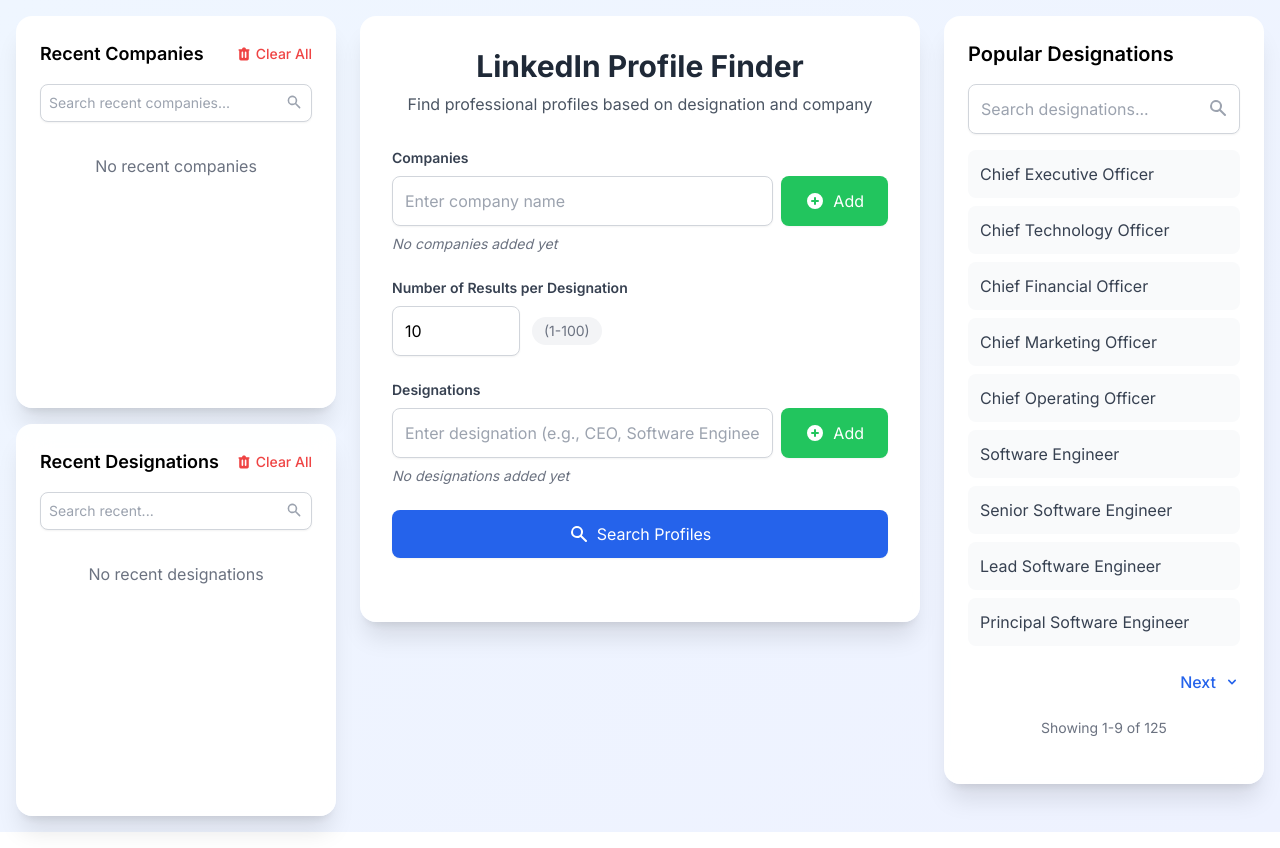
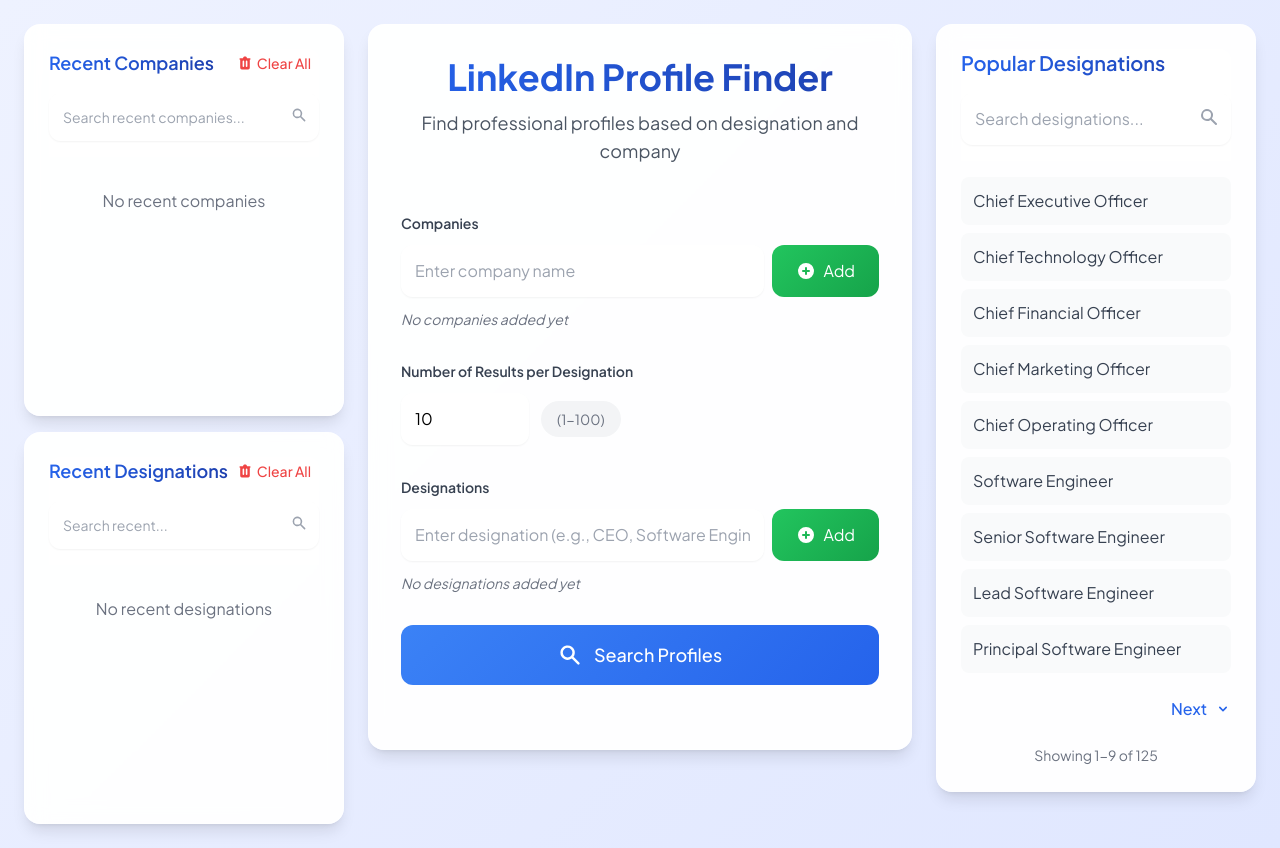
Before and after one commit to shrujaiGupta/Linkedin-Profile-Search-Tool, a website: page index.html in a window 1280 px wide. Drawn offline with nearby package versions, Linux system fonts and the light colour scheme.

Commit message:
beautuify UI

```diff
--- a/index.html
+++ b/index.html
@@ -5,10 +5,11 @@
     <meta name="viewport" content="width=device-width, initial-scale=1.0">
     <title>LinkedIn Profile Finder</title>
     <script src="https://cdn.tailwindcss.com"></script>
-    <link href="https://fonts.googleapis.com/css2?family=Inter:wght@400;500;600;700&display=swap" rel="stylesheet">
+    <link href="https://fonts.googleapis.com/css2?family=Plus+Jakarta+Sans:wght@400;500;600;700&display=swap" rel="stylesheet">
     <style>
         body {
-            font-family: 'Inter', sans-serif;
+            font-family: 'Plus Jakarta Sans', sans-serif;
+            background: linear-gradient(135deg, #EEF2FF 0%, #E0E7FF 100%);
         }
         .animate-fade-in {
             animation: fadeIn 0.5s ease-in;
@@ -16,6 +17,11 @@
         @keyframes fadeIn {
             from { opacity: 0; transform: translateY(10px); }
             to { opacity: 1; transform: translateY(0); }
+        }
+        .glass-effect {
+            background: rgba(255, 255, 255, 0.95);
+            backdrop-filter: blur(10px);
+            border: 1px solid rgba(255, 255, 255, 0.2);
         }
         .designation-item {
             transition: all 0.3s ease;
@@ -34,6 +40,7 @@
         }
         .suggestions-panel::-webkit-scrollbar-track {
             background: #EDF2F7;
+            border-radius: 3px;
         }
         .suggestions-panel::-webkit-scrollbar-thumb {
             background-color: #CBD5E0;
@@ -50,24 +57,49 @@
         }
         .suggestions-list::-webkit-scrollbar-track {
             background: #EDF2F7;
+            border-radius: 3px;
         }
         .suggestions-list::-webkit-scrollbar-thumb {
             background-color: #CBD5E0;
             border-radius: 3px;
         }
+        .input-focus-ring {
+            transition: all 0.2s ease;
+            border: 2px solid transparent;
+        }
+        .input-focus-ring:focus {
+            border-color: #3B82F6;
+            box-shadow: 0 0 0 3px rgba(59, 130, 246, 0.1);
+        }
+        .btn-primary {
+            background: linear-gradient(135deg, #3B82F6 0%, #2563EB 100%);
+            transition: all 0.3s ease;
+        }
+        .btn-primary:hover {
+            transform: translateY(-1px);
+            box-shadow: 0 4px 12px rgba(37, 99, 235, 0.2);
+        }
+        .btn-secondary {
+            background: linear-gradient(135deg, #22C55E 0%, #16A34A 100%);
+            transition: all 0.3s ease;
+        }
+        .btn-secondary:hover {
+            transform: translateY(-1px);
+            box-shadow: 0 4px 12px rgba(22, 163, 74, 0.2);
+        }
     </style>
 </head>
-<body class="bg-gradient-to-br from-blue-50 to-indigo-50 min-h-screen p-4">
+<body class="min-h-screen p-6">
     <div class="flex space-x-6">
         <!-- Left Side Recent Panels -->
         <div class="w-80 flex flex-col space-y-4 h-screen">
             <!-- Recent Companies -->
-            <div class="bg-white rounded-2xl shadow-xl p-6 backdrop-blur-lg bg-opacity-95 suggestions-panel flex-1 flex flex-col">
-                <div class="sticky top-0 bg-white pb-4 z-10">
+            <div class="glass-effect rounded-2xl shadow-lg p-6 suggestions-panel flex-1 flex flex-col">
+                <div class="sticky top-0 bg-white/95 pb-4 z-10 rounded-t-xl">
                     <div class="flex items-center justify-between mb-4">
-                        <h2 class="text-lg font-semibold">Recent Companies</h2>
+                        <h2 class="text-lg font-semibold bg-gradient-to-r from-blue-600 to-blue-800 bg-clip-text text-transparent">Recent Companies</h2>
                         <button onclick="clearAllRecentCompanies()"
-                                class="text-red-500 hover:text-red-700 text-sm font-medium flex items-center space-x-1">
+                                class="text-red-500 hover:text-red-700 text-sm font-medium flex items-center space-x-1 hover:bg-red-50 px-2 py-1 rounded-lg transition-all duration-200">
                             <svg xmlns="http://www.w3.org/2000/svg" class="h-4 w-4" viewBox="0 0 20 20" fill="currentColor">
                                 <path fill-rule="evenodd" d="M9 2a1 1 0 00-.894.553L7.382 4H4a1 1 0 000 2v10a2 2 0 002 2h8a2 2 0 002-2V6a1 1 0 100-2h-3.382l-.724-1.447A1 1 0 0011 2H9zM7 8a1 1 0 012 0v6a1 1 0 11-2 0V8zm5-1a1 1 0 00-1 1v6a1 1 0 102 0V8a1 1 0 00-1-1z" clip-rule="evenodd" />
                             </svg>
@@ -77,14 +109,14 @@
                     <div class="relative">
                         <input type="text"
                                id="recentCompanySearch"
-                               class="w-full p-2 pr-8 border border-gray-300 rounded-lg focus:ring-2 focus:ring-blue-500 focus:border-blue-500 transition-all duration-200 bg-white shadow-sm text-sm"
+                               class="w-full p-3 pr-8 rounded-xl input-focus-ring bg-white/50 shadow-sm text-sm"
                                placeholder="Search recent companies...">
-                        <svg xmlns="http://www.w3.org/2000/svg" class="h-4 w-4 absolute right-2.5 top-2.5 text-gray-400" viewBox="0 0 20 20" fill="currentColor">
+                        <svg xmlns="http://www.w3.org/2000/svg" class="h-4 w-4 absolute right-3 top-3.5 text-gray-400" viewBox="0 0 20 20" fill="currentColor">
                             <path fill-rule="evenodd" d="M8 4a4 4 0 100 8 4 4 0 000-8zM2 8a6 6 0 1110.89 3.476l4.817 4.817a1 1 0 01-1.414 1.414l-4.816-4.816A6 6 0 012 8z" clip-rule="evenodd" />
                         </svg>
                     </div>
                 </div>
-                <div id="recentCompaniesList" class="suggestions-list space-y-2 flex-1 overflow-y-auto">
+                <div id="recentCompaniesList" class="suggestions-list space-y-2 flex-1 overflow-y-auto mt-4">
                     <!-- Recent companies will be loaded here -->
                     <div class="text-center text-gray-500 py-4">
                         <p>No recent companies</p>
@@ -93,12 +125,12 @@
             </div>
 
             <!-- Recent Designations -->
-            <div class="bg-white rounded-2xl shadow-xl p-6 backdrop-blur-lg bg-opacity-95 suggestions-panel flex-1 flex flex-col">
-                <div class="sticky top-0 bg-white pb-4 z-10">
+            <div class="glass-effect rounded-2xl shadow-lg p-6 suggestions-panel flex-1 flex flex-col">
+                <div class="sticky top-0 bg-white/95 pb-4 z-10 rounded-t-xl">
                     <div class="flex items-center justify-between mb-4">
-                        <h2 class="text-lg font-semibold">Recent Designations</h2>
+                        <h2 class="text-lg font-semibold bg-gradient-to-r from-blue-600 to-blue-800 bg-clip-text text-transparent">Recent Designations</h2>
                         <button onclick="clearAllRecent()"
-                                class="text-red-500 hover:text-red-700 text-sm font-medium flex items-center space-x-1">
+                                class="text-red-500 hover:text-red-700 text-sm font-medium flex items-center space-x-1 hover:bg-red-50 px-2 py-1 rounded-lg transition-all duration-200">
                             <svg xmlns="http://www.w3.org/2000/svg" class="h-4 w-4" viewBox="0 0 20 20" fill="currentColor">
                                 <path fill-rule="evenodd" d="M9 2a1 1 0 00-.894.553L7.382 4H4a1 1 0 000 2v10a2 2 0 002 2h8a2 2 0 002-2V6a1 1 0 100-2h-3.382l-.724-1.447A1 1 0 0011 2H9zM7 8a1 1 0 012 0v6a1 1 0 11-2 0V8zm5-1a1 1 0 00-1 1v6a1 1 0 102 0V8a1 1 0 00-1-1z" clip-rule="evenodd" />
                             </svg>
@@ -108,14 +140,14 @@
                     <div class="relative">
                         <input type="text"
                                id="recentSearch"
-                               class="w-full p-2 pr-8 border border-gray-300 rounded-lg focus:ring-2 focus:ring-blue-500 focus:border-blue-500 transition-all duration-200 bg-white shadow-sm text-sm"
+                               class="w-full p-3 pr-8 rounded-xl input-focus-ring bg-white/50 shadow-sm text-sm"
                                placeholder="Search recent...">
-                        <svg xmlns="http://www.w3.org/2000/svg" class="h-4 w-4 absolute right-2.5 top-2.5 text-gray-400" viewBox="0 0 20 20" fill="currentColor">
+                        <svg xmlns="http://www.w3.org/2000/svg" class="h-4 w-4 absolute right-3 top-3.5 text-gray-400" viewBox="0 0 20 20" fill="currentColor">
                             <path fill-rule="evenodd" d="M8 4a4 4 0 100 8 4 4 0 000-8zM2 8a6 6 0 1110.89 3.476l4.817 4.817a1 1 0 01-1.414 1.414l-4.816-4.816A6 6 0 012 8z" clip-rule="evenodd" />
                         </svg>
                     </div>
                 </div>
-                <div id="recentDesignationsList" class="suggestions-list space-y-2 flex-1 overflow-y-auto">
+                <div id="recentDesignationsList" class="suggestions-list space-y-2 flex-1 overflow-y-auto mt-4">
                     <!-- Recent designations will be loaded here -->
                     <div class="text-center text-gray-500 py-4">
                         <p>No recent designations</p>
@@ -126,24 +158,24 @@
 
         <!-- Main Content -->
         <div class="flex-1 max-w-3xl">
-            <div class="bg-white rounded-2xl shadow-xl p-8 backdrop-blur-lg bg-opacity-95">
-                <div class="text-center mb-8">
-                    <h1 class="text-3xl font-bold text-gray-800 mb-2">LinkedIn Profile Finder</h1>
-                    <p class="text-gray-600">Find professional profiles based on designation and company</p>
+            <div class="glass-effect rounded-2xl shadow-lg p-8">
+                <div class="text-center mb-12">
+                    <h1 class="text-4xl font-bold bg-gradient-to-r from-blue-600 to-blue-800 bg-clip-text text-transparent mb-3">LinkedIn Profile Finder</h1>
+                    <p class="text-gray-600 text-lg">Find professional profiles based on designation and company</p>
                 </div>
 
-                <form id="searchForm" class="space-y-6">
+                <form id="searchForm" class="space-y-8">
                     <!-- Company Input -->
-                    <div class="space-y-2">
+                    <div class="space-y-3">
                         <label class="block text-sm font-semibold text-gray-700">Companies</label>
                         <div class="flex space-x-2">
                             <input type="text"
                                    id="companyInput"
-                                   class="flex-1 p-3 border border-gray-300 rounded-lg focus:ring-2 focus:ring-blue-500 focus:border-blue-500 transition-all duration-200 bg-white shadow-sm"
+                                   class="flex-1 p-3 rounded-xl input-focus-ring bg-white/50 shadow-sm"
                                    placeholder="Enter company name">
                             <button type="button"
                                     id="addCompany"
-                                    class="px-6 py-3 bg-green-500 text-white rounded-lg hover:bg-green-600 focus:ring-2 focus:ring-green-500 focus:ring-offset-2 transition-all duration-200 flex items-center space-x-2 shadow-sm">
+                                    class="px-6 py-3 btn-secondary text-white rounded-xl flex items-center space-x-2">
                                 <svg xmlns="http://www.w3.org/2000/svg" class="h-5 w-5" viewBox="0 0 20 20" fill="currentColor">
                                     <path fill-rule="evenodd" d="M10 18a8 8 0 100-16 8 8 0 000 16zm1-11a1 1 0 10-2 0v2H7a1 1 0 100 2h2v2a1 1 0 102 0v-2h2a1 1 0 100-2h-2V7z" clip-rule="evenodd" />
                                 </svg>
@@ -157,31 +189,31 @@
                     </div>
 
                     <!-- Results Count Input -->
-                    <div class="space-y-2">
+                    <div class="space-y-3">
                         <label class="block text-sm font-semibold text-gray-700">Number of Results per Designation</label>
                         <div class="flex items-center space-x-3">
                             <input type="number"
                                    id="resultCount"
-                                   class="w-32 p-3 border border-gray-300 rounded-lg focus:ring-2 focus:ring-blue-500 focus:border-blue-500 transition-all duration-200 bg-white shadow-sm"
+                                   class="w-32 p-3 rounded-xl input-focus-ring bg-white/50 shadow-sm"
                                    value="10"
                                    min="1"
                                    max="100"
                                    required>
-                            <span class="text-sm text-gray-500 bg-gray-100 px-3 py-1 rounded-full">(1-100)</span>
+                            <span class="text-sm text-gray-500 bg-gray-100 px-4 py-2 rounded-full">(1-100)</span>
                         </div>
                     </div>
 
                     <!-- Designations Input -->
-                    <div class="space-y-2">
+                    <div class="space-y-3">
                         <label class="block text-sm font-semibold text-gray-700">Designations</label>
                         <div class="flex space-x-2">
                             <input type="text"
                                    id="designationInput"
-                                   class="flex-1 p-3 border border-gray-300 rounded-lg focus:ring-2 focus:ring-blue-500 focus:border-blue-500 transition-all duration-200 bg-white shadow-sm"
+                                   class="flex-1 p-3 rounded-xl input-focus-ring bg-white/50 shadow-sm"
                                    placeholder="Enter designation (e.g., CEO, Software Engineer)">
                             <button type="button"
                                     id="addDesignation"
-                                    class="px-6 py-3 bg-green-500 text-white rounded-lg hover:bg-green-600 focus:ring-2 focus:ring-green-500 focus:ring-offset-2 transition-all duration-200 flex items-center space-x-2 shadow-sm">
+                                    class="px-6 py-3 btn-secondary text-white rounded-xl flex items-center space-x-2">
                                 <svg xmlns="http://www.w3.org/2000/svg" class="h-5 w-5" viewBox="0 0 20 20" fill="currentColor">
                                     <path fill-rule="evenodd" d="M10 18a8 8 0 100-16 8 8 0 000 16zm1-11a1 1 0 10-2 0v2H7a1 1 0 100 2h2v2a1 1 0 102 0v-2h2a1 1 0 100-2h-2V7z" clip-rule="evenodd" />
                                 </svg>
@@ -196,8 +228,8 @@
 
                     <!-- Search Button -->
                     <button type="submit"
-                            class="w-full py-3 px-4 bg-blue-600 text-white rounded-lg hover:bg-blue-700 focus:ring-2 focus:ring-blue-500 focus:ring-offset-2 transition-all duration-200 shadow-sm flex items-center justify-center space-x-2">
-                        <svg xmlns="http://www.w3.org/2000/svg" class="h-5 w-5" viewBox="0 0 20 20" fill="currentColor">
+                            class="w-full py-4 px-6 btn-primary text-white rounded-xl flex items-center justify-center space-x-3 text-lg font-medium mt-8">
+                        <svg xmlns="http://www.w3.org/2000/svg" class="h-6 w-6" viewBox="0 0 20 20" fill="currentColor">
                             <path fill-rule="evenodd" d="M8 4a4 4 0 100 8 4 4 0 000-8zM2 8a6 6 0 1110.89 3.476l4.817 4.817a1 1 0 01-1.414 1.414l-4.816-4.816A6 6 0 012 8z" clip-rule="evenodd" />
                         </svg>
                         <span>Search Profiles</span>
@@ -208,27 +240,25 @@
                 <div id="results" class="mt-8">
                     <!-- Results will be displayed here -->
                 </div>
-
-
             </div>
         </div>
 
         <!-- Right Side Suggestions Panel -->
         <div class="w-80">
-            <div class="bg-white rounded-2xl shadow-xl p-6 backdrop-blur-lg bg-opacity-95 suggestions-panel">
-                <div class="sticky top-0 bg-white pb-4 z-10">
-                    <h2 class="text-xl font-semibold mb-4">Popular Designations</h2>
+            <div class="glass-effect rounded-2xl shadow-lg p-6 suggestions-panel">
+                <div class="sticky top-0 bg-white/95 pb-4 z-10 rounded-t-xl">
+                    <h2 class="text-xl font-semibold bg-gradient-to-r from-blue-600 to-blue-800 bg-clip-text text-transparent mb-4">Popular Designations</h2>
                     <div class="relative">
                         <input type="text"
                                id="suggestionSearch"
-                               class="w-full p-3 pr-10 border border-gray-300 rounded-lg focus:ring-2 focus:ring-blue-500 focus:border-blue-500 transition-all duration-200 bg-white shadow-sm"
+                               class="w-full p-3 pr-10 rounded-xl input-focus-ring bg-white/50 shadow-sm"
                                placeholder="Search designations...">
                         <svg xmlns="http://www.w3.org/2000/svg" class="h-5 w-5 absolute right-3 top-3.5 text-gray-400" viewBox="0 0 20 20" fill="currentColor">
                             <path fill-rule="evenodd" d="M8 4a4 4 0 100 8 4 4 0 000-8zM2 8a6 6 0 1110.89 3.476l4.817 4.817a1 1 0 01-1.414 1.414l-4.816-4.816A6 6 0 012 8z" clip-rule="evenodd" />
                         </svg>
                     </div>
                 </div>
-                <div id="suggestionsList" class="suggestions-list space-y-2">
+                <div id="suggestionsList" class="suggestions-list space-y-2 mt-4">
                     <!-- Suggestions will be loaded here -->
                     <div class="text-center text-gray-500 py-4">
                         <div class="animate-spin inline-block w-6 h-6 border-2 border-gray-300 border-t-blue-600 rounded-full"></div>
@@ -240,23 +270,20 @@
     </div>
 
     <!-- Sticky Export Bar -->
-    <div id="stickyExportBar" class="fixed bottom-0 left-0 right-0 bg-white border-t-2 border-gray-200 shadow-lg z-40 hidden">
+    <div id="stickyExportBar" class="fixed bottom-0 left-0 right-0 glass-effect border-t border-white/20 shadow-lg z-40 hidden">
         <div class="max-w-7xl mx-auto px-4 py-4">
             <div class="flex items-center justify-center space-x-6">
-
                 <button onclick="exportAllToCSV()"
-                        class="px-6 py-3 bg-green-500 text-white rounded-lg hover:bg-green-600 focus:ring-2 focus:ring-green-500 focus:ring-offset-2 transition-all duration-200 flex items-center space-x-2 font-medium shadow-md">
-                    <svg xmlns="http://www.w3.org/2000/svg" class="h-5 w-5" viewBox="0 0 20 20" fill="currentColor">
+                        class="px-8 py-4 btn-secondary text-white rounded-xl flex items-center space-x-3 font-medium text-lg">
+                    <svg xmlns="http://www.w3.org/2000/svg" class="h-6 w-6" viewBox="0 0 20 20" fill="currentColor">
                         <path fill-rule="evenodd" d="M3 17a1 1 0 011-1h12a1 1 0 110 2H4a1 1 0 01-1-1zm3.293-7.707a1 1 0 011.414 0L9 10.586V3a1 1 0 112 0v7.586l1.293-1.293a1 1 0 111.414 1.414l-3 3a1 1 0 01-1.414 0l-3-3a1 1 0 010-1.414z" clip-rule="evenodd" />
                     </svg>
                     <span>Export All Results CSV</span>
                 </button>
-
             </div>
         </div>
     </div>
 
-
     <script src="script.js"></script>
 </body>
 </html>
```
